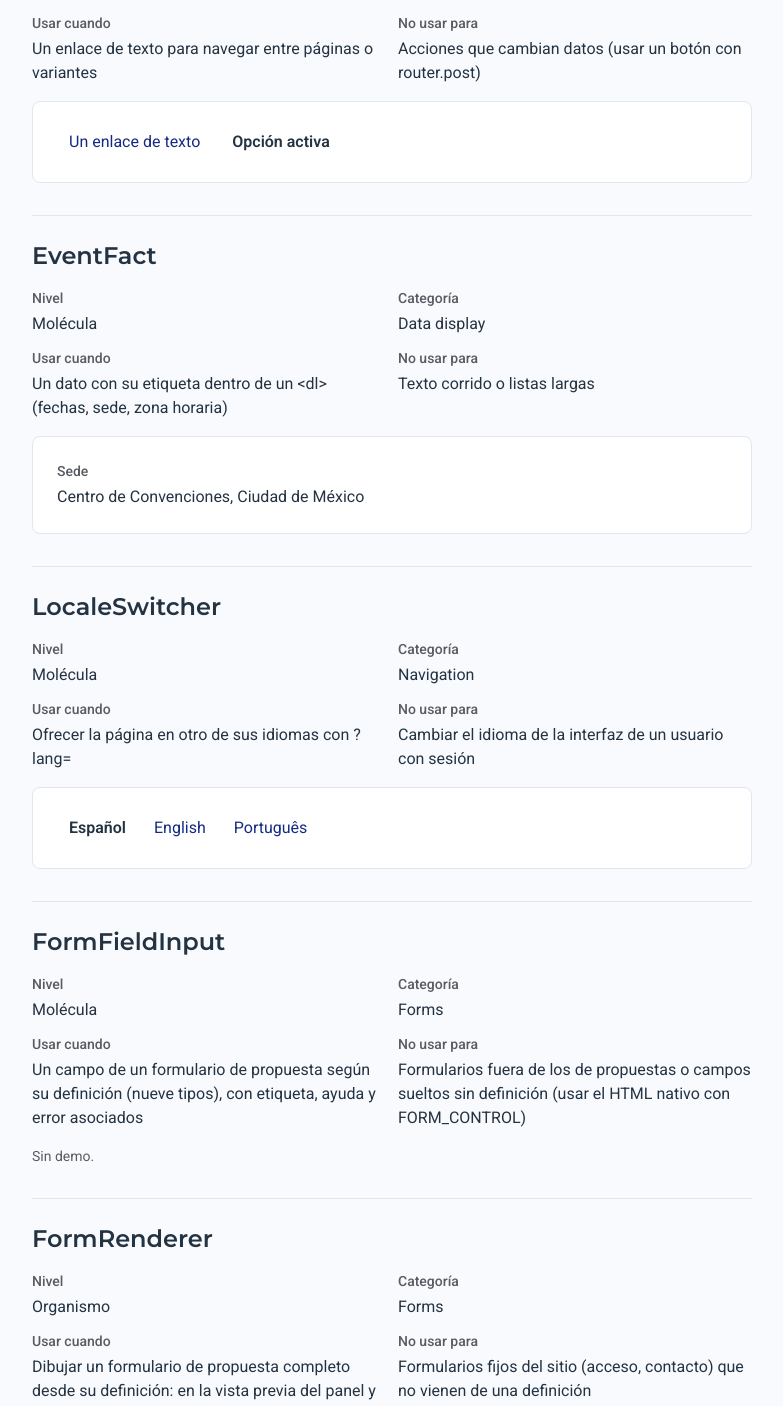
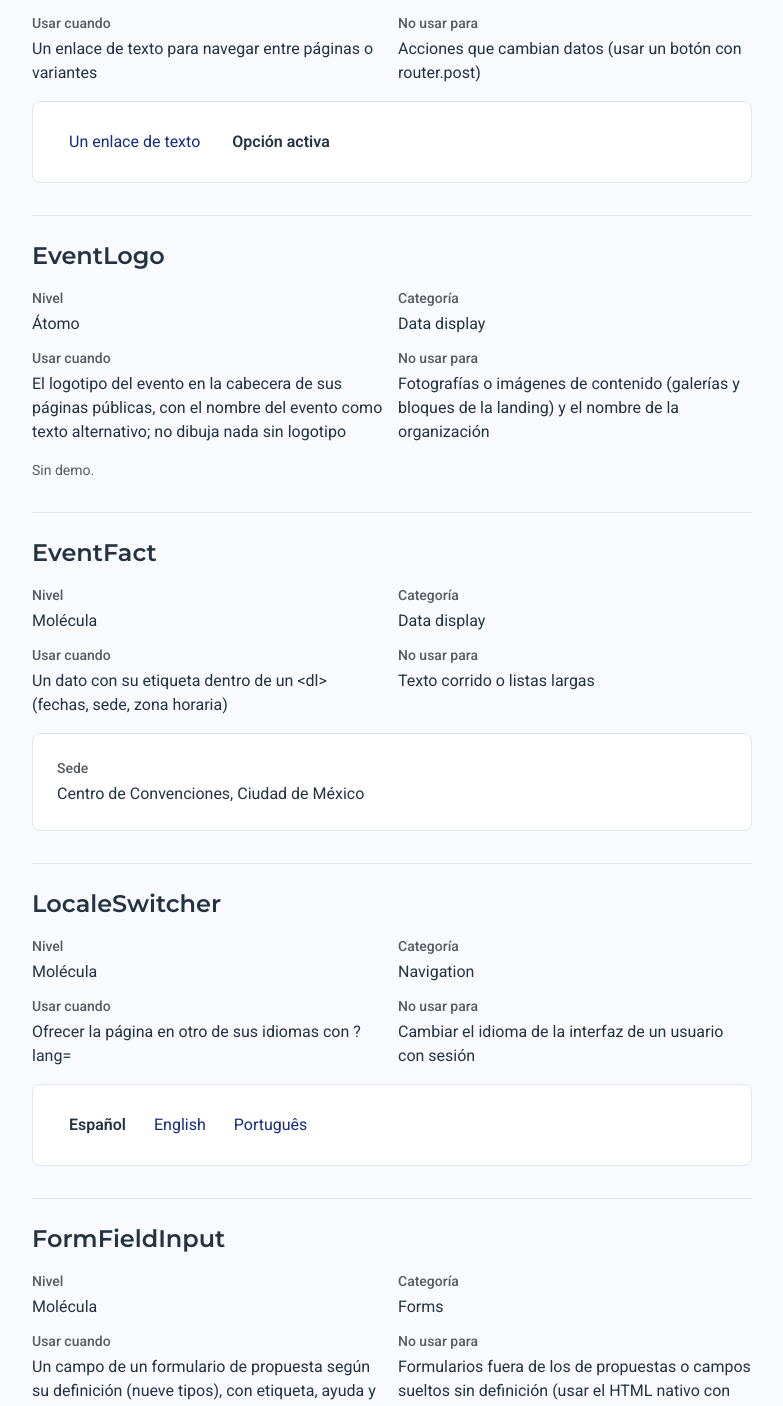
Before and after one commit to SistemasANPR/eventos, a Laravel app: page /components in a window 1280 px wide. Shown: the part 794-2200 px from the top of the page, without its empty margins (248-1031 px from the left). Run offline with Laravel 12, Linux system fonts and the light colour scheme; style sheets or scripts are compiled from the project's sources; parts of the project's set-up code (start-up, migrations or seed data) failed here and were passed over; some libraries are stand-ins or nearby versions.

Commit message:
feat(events): el logotipo se muestra en el evento, la convocatoria y la confirmacion (plan 027 F3)
Atomo EventLogo (registrado en el catalogo) con el nombre del evento como
texto alternativo; sin logotipo o con la imagen rota no dibuja nada.

Co-Authored-By: Claude Sonnet 5.5 <noreply@anthropic.com>

```diff
--- a/resources/js/catalog/demos-organisms.tsx
+++ b/resources/js/catalog/demos-organisms.tsx
@@ -18,6 +18,7 @@ export function EventHeroDemo() {
         city: t('catalog.demo_data.event_city'),
         locale,
         locales: ['es', 'en'],
+        logoUrl: null,
     };
 
     return <EventHero event={event} privacyUrl="#" />;
--- a/resources/js/catalog/registry.ts
+++ b/resources/js/catalog/registry.ts
@@ -36,6 +36,15 @@ export const registry: CatalogEntry[] = [
         useWhen: 'Un enlace de texto para navegar entre páginas o variantes',
         avoidFor: 'Acciones que cambian datos (usar un botón con router.post)',
         preview: 'demo',
+    },
+    {
+        name: 'EventLogo',
+        path: 'atoms/EventLogo',
+        level: 'atom',
+        category: 'Data display',
+        useWhen: 'El logotipo del evento en la cabecera de sus páginas públicas, con el nombre del evento como texto alternativo; no dibuja nada sin logotipo',
+        avoidFor: 'Fotografías o imágenes de contenido (galerías y bloques de la landing) y el nombre de la organización',
+        preview: 'none',
     },
     {
         name: 'EventFact',
--- /dev/null
+++ b/resources/js/components/atoms/EventLogo.tsx
@@ -0,0 +1,28 @@
+import { useState } from 'react';
+
+import { cn } from '@/lib/utils';
+
+interface EventLogoProps {
+    /** Dirección pública del logotipo; `null` o ausente si el evento no tiene. */
+    src: string | null | undefined;
+    /** Nombre del evento: es el texto alternativo de la imagen. */
+    name: string;
+    className?: string;
+}
+
+/**
+ * Logotipo de un evento, con su nombre como texto alternativo. Sin logotipo (o si la imagen no
+ * carga) no dibuja nada: ni hueco ni imagen rota.
+ * Usar en: la cabecera de las páginas públicas del evento, la convocatoria y la confirmación.
+ */
+export function EventLogo({ src, name, className }: EventLogoProps) {
+    const [hasFailed, setHasFailed] = useState(false);
+
+    if (src === null || src === undefined || src === '' || hasFailed) {
+        return null;
+    }
+
+    const handleError = (): void => setHasFailed(true);
+
+    return <img src={src} alt={name} className={cn('block h-auto max-h-16 w-auto max-w-full object-contain object-left sm:max-h-20', className)} onError={handleError} />;
+}
--- a/resources/js/pages/Calls/Show.test.tsx
+++ b/resources/js/pages/Calls/Show.test.tsx
@@ -176,3 +176,18 @@ describe('Calls/Show page', () => {
         expect(screen.queryByRole('button')).not.toBeInTheDocument();
     });
 });
+
+describe('Calls/Show page: logo (plan 027)', () => {
+    it('CA-027-13: shows the logo with the event name as alt text and nothing without it', () => {
+        const { unmount } = render(
+            <Show call={call} event={{ ...event, logoUrl: '/parques/events/congreso/logo?v=ab12' }} organization={organization} eventUrl="/e" privacyUrl={null} />,
+        );
+
+        expect(screen.getByRole('img', { name: 'Congreso Parques' })).toHaveAttribute('src', '/parques/events/congreso/logo?v=ab12');
+        unmount();
+
+        render(<Show call={call} event={{ ...event, logoUrl: null }} organization={organization} eventUrl="/e" privacyUrl={null} />);
+
+        expect(screen.queryByRole('img')).not.toBeInTheDocument();
+    });
+});
--- a/resources/js/pages/Calls/Show.tsx
+++ b/resources/js/pages/Calls/Show.tsx
@@ -1,5 +1,6 @@
 import { Head } from '@inertiajs/react';
 
+import { EventLogo } from '@/components/atoms/EventLogo';
 import { TextLink } from '@/components/atoms/TextLink';
 import { CallStateBadge } from '@/components/molecules/CallStateBadge';
 import { EventFact } from '@/components/molecules/EventFact';
@@ -14,7 +15,7 @@ import type { PublicOrganization } from '@/types/event';
 
 interface ShowProps {
     call: PublicCall;
-    event: { name: string };
+    event: { name: string; logoUrl?: string | null };
     organization: PublicOrganization;
     /** URL de la página del evento, con el idioma de esta página: la entrega el servidor. */
     eventUrl: string;
@@ -41,6 +42,7 @@ export default function Show({ call, event, organization, eventUrl, privacyUrl,
             </Head>
             <article aria-labelledby="call-title" className="flex flex-col gap-8">
                 <header className="flex flex-col gap-3">
+                    <EventLogo src={event.logoUrl} name={event.name} />
                     <p className="text-base font-medium text-text-muted">{event.name}</p>
                     <h1 id="call-title" className={PAGE_TITLE}>
                         {call.title}
--- a/resources/js/pages/Calls/Submitted.test.tsx
+++ b/resources/js/pages/Calls/Submitted.test.tsx
@@ -39,3 +39,23 @@ describe('Calls/Submitted page', () => {
         expect(screen.getByRole('link', { name: 'Volver al evento' })).toHaveAttribute('href', '/parques/events/congreso?lang=es');
     });
 });
+
+describe('Calls/Submitted page: logo (plan 027)', () => {
+    const props = {
+        call: { title: 'Convocatoria de ponencias' },
+        organization: { name: 'Parques', slug: 'parques' },
+        callUrl: '/c',
+        eventUrl: '/e',
+    };
+
+    it('CA-027-13: shows the logo with the event name as alt text and nothing without it', () => {
+        const { unmount } = render(<Submitted {...props} event={{ name: 'Congreso', logoUrl: '/parques/events/congreso/logo?v=ab12' }} />);
+
+        expect(screen.getByRole('img', { name: 'Congreso' })).toHaveAttribute('src', '/parques/events/congreso/logo?v=ab12');
+        unmount();
+
+        render(<Submitted {...props} event={{ name: 'Congreso', logoUrl: null }} />);
+
+        expect(screen.queryByRole('img')).not.toBeInTheDocument();
+    });
+});
--- a/resources/js/pages/Calls/Submitted.tsx
+++ b/resources/js/pages/Calls/Submitted.tsx
@@ -1,5 +1,6 @@
 import { Head } from '@inertiajs/react';
 
+import { EventLogo } from '@/components/atoms/EventLogo';
 import { TextLink } from '@/components/atoms/TextLink';
 import { useTranslation } from '@/hooks/useTranslation';
 import { PublicLayout } from '@/layouts/PublicLayout';
@@ -8,7 +9,7 @@ import type { PublicOrganization } from '@/types/event';
 
 interface SubmittedProps {
     call: { title: string };
-    event: { name: string };
+    event: { name: string; logoUrl?: string | null };
     organization: PublicOrganization;
     callUrl: string;
     eventUrl: string;
@@ -27,6 +28,7 @@ export default function Submitted({ call, event, organization, callUrl, eventUrl
                 <meta name="robots" content="noindex" />
             </Head>
             <article aria-labelledby="submitted-title" className="flex flex-col gap-6">
+                <EventLogo src={event.logoUrl} name={event.name} />
                 <p className="text-base font-medium text-text-muted">{event.name}</p>
                 <h1 id="submitted-title" className={PAGE_TITLE}>
                     {t('submitted.title')}
--- a/resources/js/pages/Events/Show.test.tsx
+++ b/resources/js/pages/Events/Show.test.tsx
@@ -45,6 +45,7 @@ const event: PublicEvent = {
     city: 'Ciudad de México',
     locale: 'es',
     locales: ['es', 'en'],
+    logoUrl: null,
 };
 const organization = { name: 'Parques de México', slug: 'parques' };
 
@@ -90,3 +91,24 @@ describe('Events/Show page', () => {
         expect(screen.getByRole('heading', { level: 1, name: 'Congreso Parques' })).toBeInTheDocument();
     });
 });
+
+describe('Events/Show page: logo (plan 027)', () => {
+    const logoUrl = '/parques/events/congreso/logo?v=ab12cd34';
+
+    it('CA-027-13: shows the logo with the event name as alt text, with and without landing', () => {
+        const { unmount } = render(<Show event={{ ...event, logoUrl }} organization={organization} privacyUrl={null} />);
+
+        expect(screen.getByRole('img', { name: 'Congreso Parques' })).toHaveAttribute('src', logoUrl);
+        unmount();
+
+        render(<Show event={{ ...event, logoUrl }} organization={organization} privacyUrl={null} landing={landing} />);
+
+        expect(screen.getByRole('img', { name: 'Congreso Parques' })).toHaveAttribute('src', logoUrl);
+    });
+
+    it('CA-027-13: without a logo there is no image', () => {
+        render(<Show event={{ ...event, logoUrl: null }} organization={organization} privacyUrl={null} />);
+
+        expect(screen.queryByRole('img')).not.toBeInTheDocument();
+    });
+});
--- a/resources/js/pages/Events/Show.tsx
+++ b/resources/js/pages/Events/Show.tsx
@@ -1,5 +1,6 @@
 import { Head } from '@inertiajs/react';
 
+import { EventLogo } from '@/components/atoms/EventLogo';
 import { TextLink } from '@/components/atoms/TextLink';
 import { LocaleSwitcher } from '@/components/molecules/LocaleSwitcher';
 import { EventHero } from '@/components/organisms/EventHero';
@@ -39,9 +40,13 @@ export default function Show({ event, organization, privacyUrl, landing = null }
                 {hero !== null && hero.imageUrl !== null && <meta property="og:image" content={hero.imageUrl} />}
             </Head>
             {landing === null ? (
-                <EventHero event={event} privacyUrl={privacyUrl} />
+                <div className="flex flex-col gap-6">
+                    <EventLogo src={event.logoUrl} name={event.name} />
+                    <EventHero event={event} privacyUrl={privacyUrl} />
+                </div>
             ) : (
                 <div className="flex flex-col gap-8">
+                    <EventLogo src={event.logoUrl} name={event.name} />
                     <LandingRenderer blocks={landing.blocks} locale={event.locale} t={t} />
                     <div className={PAGE_FOOTER}>
                         {privacyUrl !== null && <TextLink href={privacyUrl}>{t('event.privacy_link')}</TextLink>}
--- a/resources/js/types/event.ts
+++ b/resources/js/types/event.ts
@@ -20,6 +20,8 @@ export interface PublicEvent {
     locale: string;
     /** Idiomas en que el evento está disponible. */
     locales: string[];
+    /** Dirección pública del logotipo del evento, o `null` si no tiene (plan 027). Nunca la ruta del disco. */
+    logoUrl: string | null;
 }
 
 export interface PublicOrganization {
```
Also changed, not shown: resources/js/components/atoms/EventLogo.test.tsx (added, +31 -0 lines), resources/js/components/organisms/EventHero.test.tsx (+1 -0 lines).
